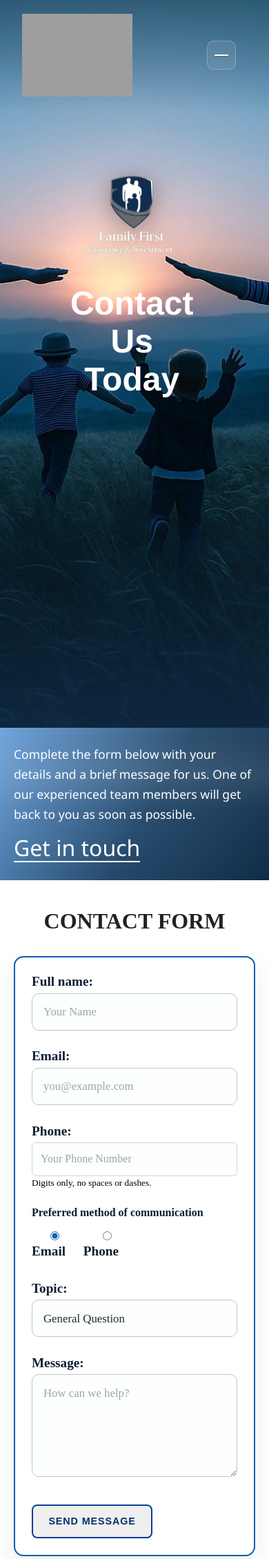
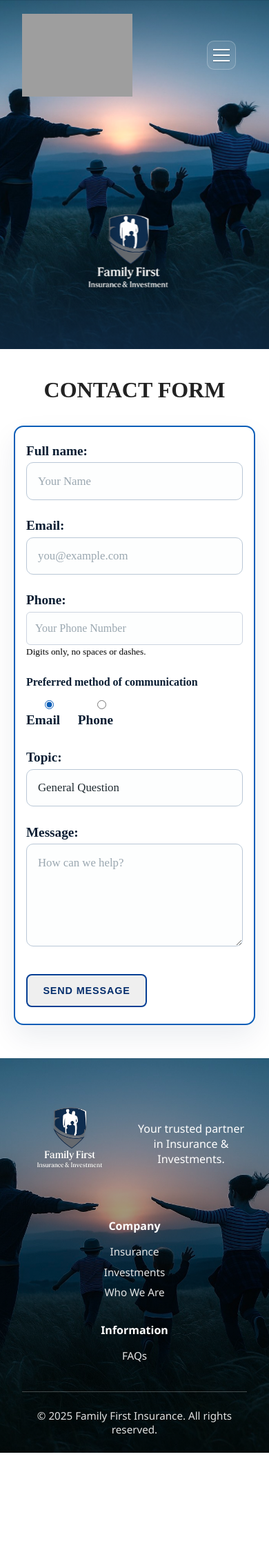
Before and after one commit to nasrAnthony/ffi-web-app, a Django app: page /contact-us/ in a window 390 px wide. Shown: the top 2260 px of the page at 69% size. After the commit the page ends 2106 px from the top, so only its background shows below. Run offline with Django 5.2, Linux system fonts and the light colour scheme; grey boxes are pictures that could not be loaded.

Commit message:
Latest feedback round

```diff
--- a/ffi/app/static/styles/styles.css
+++ b/ffi/app/static/styles/styles.css
@@ -81,9 +81,9 @@ body {
 
 .hero-content {
   position: absolute;
-  top: 35%;          /* was 50%, move higher */
+  top: clamp(12vh, 22vh, 30vh);
   left: 48%;
-  transform: translate(-48%, -35%);  /* adjust translate to match */
+  transform: translateX(-50%);  /* no vertical translate */
   text-align: center;
   color: white;
   z-index: 2;
@@ -100,6 +100,7 @@ body {
   line-height: 1.6;
   margin-top: 0.75rem;  /* spacing below slogan */
 }
+
 
 /* INFO SECTION */
 .info-section {
@@ -2940,15 +2941,27 @@ body {
   z-index:2;
 }
 
-/* ===== Responsive stacking ===== */
 @media (max-width: 980px){
   .wl-split{ grid-template-columns: 1fr; }
   .wl-right{ justify-self:center; }
   .wl-photos{ width:min(80vw, 520px); aspect-ratio: 4 / 5; }
 
   /* gentler overlap on small screens */
-  .wl-photo--a{ width:72%; height:70%; left:2%; top:0; transform:None; }
-  .wl-photo--b{ width:72%; height:70%; right:0; bottom:-2%; transform:None; }
+  .wl-photo--a{
+    width:72%;
+    height:70%;
+    left:2%;
+    top:0;
+    transform:none;
+  }
+
+  .wl-photo--b{
+    width:72%;
+    height:70%;
+    right:0;
+    bottom:-2%;
+    transform:none;
+  }
 }
 
 /* keep your brand headline measure tweak */
@@ -2957,6 +2970,36 @@ body {
   .wl-display{ max-width: clamp(40ch, 60%, 52ch); text-wrap: balance; }
 }
 
+@media (max-width: 980px){
+  /* Investments pages – tighten mobile spacing for image sections */
+  #rrsp .wl-photo--a,
+  #tfsa .wl-photo--f,
+  #overview .wl-photo--a,
+  #tax .wl-photo--f,       /* Non-registered tax section */
+  #tax .wl-photo--a,       /* Corporate tax section */
+  #accounts .wl-photo--f,  /* Corporate accounts section */
+  #dividends .wl-photo--a, /* Corporate dividends section */
+  #liquidity .wl-photo--f  /* Corporate liquidity section */
+  {
+    width: 100%;
+    height: 100%;
+    top: 0;
+    left: 0;
+    right: 0;
+    bottom: 0;
+    transform: none;
+  }
+
+  #rrsp.wl-plain,
+  #tfsa.wl-plain,
+  #overview.wl-plain,
+  #tax.wl-plain,
+  #accounts.wl-plain,
+  #dividends.wl-plain,
+  #liquidity.wl-plain{
+    padding: 1.25rem 0;
+  }
+}
 
 /* Small header layout helpers (carousel uses your provided CSS) */
 .wl-kf {
@@ -3432,19 +3475,30 @@ body {
 .nav-toggle:focus { outline: 2px solid rgba(255,255,255,.45); outline-offset: 2px; }
 
 /* 3 bars */
-.nav-toggle__bar,
+.nav-toggle__bar {
+  position: relative;
+  display: block;
+  width: 60%;
+  height: 2px;
+  margin: 0 auto;
+  background: #fff;
+  box-shadow: 0 1px 2px rgba(0,0,0,.25);
+  transition: transform .25s ease, opacity .2s ease;
+}
+
+/* top & bottom bars */
 .nav-toggle__bar::before,
 .nav-toggle__bar::after {
   content: "";
   position: absolute;
-  left: 10px;
-  right: 10px;
+  left: 0;
+  width: 100%;
   height: 2px;
   background: #fff;
   box-shadow: 0 1px 2px rgba(0,0,0,.25);
-  transition: transform .25s ease, opacity .2s ease;
-}
-.nav-toggle__bar { top: 50%; transform: translateY(-50%); }
+  transition: transform .25s ease, opacity .2s ease, top .25s ease;
+}
+
 .nav-toggle__bar::before { top: -8px; }
 .nav-toggle__bar::after  { top: 8px; }
 
@@ -4032,5 +4086,61 @@ img { max-width: 100%; height: auto; }
   }
 }
 
-/* Optional: if ANY element accidentally becomes scrollable, don't let it “steal” the page scroll */
-.feature-split * { overscroll-behavior: contain; }
+/* ===== CONTACT PAGE OVERRIDES ===== */
+
+/* 1) Kill the huge 125vh hero gap on the contact page */
+body:has(.hero-content--contact) .hero-section {
+  height: 0;
+  background: none;
+}
+
+/* 2) Put hero background on <main> and push content below navbar */
+body:has(.hero-content--contact) main {
+  background:
+    linear-gradient(to bottom, rgba(255,255,255,0) 65%, #102b49c4 100%),
+    url("../images/banner9.jpg") no-repeat center top / cover;
+  padding-top: 7rem;          /* distance under navbar on desktop */
+  padding-bottom: 3rem;       /* space before footer */
+}
+
+/* 3) Contact hero content in normal flow, centered */
+.hero-content.hero-content--contact {
+  position: static !important;
+  top: auto;
+  left: auto;
+  transform: none;
+
+  max-width: 1100px;
+  margin: 0 auto 0;
+  padding: 0 1.5rem;
+}
+
+/* ===== PHONE / SMALL TABLET TWEAKS ===== */
+@media (max-width: 768px) {
+  body:has(.hero-content--contact) main {
+    padding-top: 6rem;        /* slightly tighter but still clears mobile nav */
+    padding-bottom: 2.5rem;
+    background-position: center top;
+  }
+
+  .hero-content.hero-content--contact {
+    max-width: 100%;
+    margin: 0 auto 2rem;
+    padding: 0 1rem;          /* less horizontal padding on small screens */
+  }
+
+  /* Optional: tighten the card a bit on phones */
+  .contact-form--card {
+    padding: 1.5rem 1rem;
+  }
+}
+/* CONTACT PAGE ONLY: bring content closer to "Contact Us Today" */
+body:has(.contact-page-root) .hero-section {
+  height: 70vh;      /* adjust 60–80vh to taste */
+}
+
+@media (max-width: 768px) {
+  body:has(.contact-page-root) .hero-section {
+    height: 60vh;
+  }
+}
--- a/ffi/app/templates/app/about_page.html
+++ b/ffi/app/templates/app/about_page.html
@@ -5,7 +5,7 @@
 
   <div class="hero-content">
     <img class=" reveal reveal--hero hero-logo" src="{% static 'images/logo.png' %}" alt="Family First Insurance" loading="eager" decoding="async" />
-    <h1 class="reveal reveal--hero" data-anim="down" data-duration="2500">Who We Are</h1>
+    <h1 class="reveal reveal--hero" data-anim="down" data-duration="2500">Our Team</h1>
     <p class="reveal" data-anim="down" data-delay="140" data-duration="2300">
       Meet our leadership, advisors and operations team at Family First Insurance who are here to provide the expert advice you need to secure your future.
     </p>
@@ -48,7 +48,7 @@
             </div>
             <div class="wl-photos">
                 <figure class="wl-photo wl-photo--k">
-                  <img src="{% static 'images/peter-portrait.jpg' %}" alt="Family moment">
+                  <img src="{% static 'images/peter-portrait3.jpg' %}" alt="Family moment">
                 </figure>
             </div>
           </article>
--- a/ffi/app/templates/app/base_page.html
+++ b/ffi/app/templates/app/base_page.html
@@ -156,7 +156,7 @@
 
             <!-- WHO WE ARE -->
             <li class="nav-item">
-              <a href="/about-us/" class="nav-link">WHO WE ARE</a>
+              <a href="/about-us/" class="nav-link">OUR TEAM</a>
             </li>
 
             <!-- CONTACT -->
--- a/ffi/app/templates/app/contact_page.html
+++ b/ffi/app/templates/app/contact_page.html
@@ -4,49 +4,30 @@
 {% block title %}Family First Insurance – Home{% endblock %}
 
 {% block content %}
-
+<div class="contact-page-root">
   <!-- ================= Hero ================= -->
   <div class="hero-content">
     <img class="reveal reveal--hero hero-logo"
          src="{% static 'images/logo.png' %}"
          alt="Family First Insurance"
          loading="eager" decoding="async" />
-    <h1 class="reveal reveal--hero"
-        data-anim="down" data-duration="2500">Contact Us Today</h1>
   </div>
 
 <!-- ===== Keep the hero as the page background for this band ===== -->
 <section class="after-hero-bg">
   <div class="after-hero-surface">
-    <section class="ins-intro reveal"
-             data-anim="up" data-duration="900"
-             aria-label="Life insurance intro">
-      <div class="ins-intro__wrap">
-        <div class="ins-intro__copy">
-          <p>
-            Complete the form below with your details and a brief message for us.
-            One of our experienced team members will get back to you as soon as possible.
-          </p>
-        </div>
-
-        <div class="ins-intro__rule" aria-hidden="true"></div>
-        <h2 class="ins-intro__headline">
-          <span class="u-underline">Get in touch</span>
-        </h2>
-      </div>
-    </section>
 
     <!-- ================= Contact CTA (clean, single-column) ================= -->
     <section class="contact-cta contact-cta--clean">
       <div class="contact-cta__wrap">
 
-        <header class="contact-cta__intro reveal"
+        <header class="contact-cta__intro"
                 data-anim="up" data-duration="900">
           <h2 class="contact-cta__title">CONTACT FORM</h2>
         </header>
 
         <!-- Form card -->
-        <div class="contact-cta__center reveal"
+        <div class="contact-cta__center"
              data-anim="up" data-delay="150" data-duration="900">
 
           <form id="contact-form"
@@ -124,6 +105,7 @@
 
   </div>
 </section>
+</div>
 
 <script>
   (function () {
--- a/ffi/app/templates/app/investment/rrsp_investments_page.html
+++ b/ffi/app/templates/app/investment/rrsp_investments_page.html
@@ -53,7 +53,7 @@
             <aside class="wl-right" aria-label="Related visuals">
               <div class="wl-photos">
                 <figure class="wl-photo wl-photo--a">
-                  <img src="{% static 'images/invest_tfsa.png' %}" alt="Workplace planning (optional)">
+                  <img src="{% static 'images/rrsp-group.png' %}" alt="Workplace planning (optional)">
                 </figure>
                 <figure class="wl-photo wl-photo--b">
                   <img src="{% static 'images/tl-1.png' %}" alt="Employee saving (optional)">
--- a/ffi/app/views.py
+++ b/ffi/app/views.py
@@ -90,7 +90,7 @@ def resources_view(request):
     return render(request, "app/resources_page.html")
 
 
-INTERNAL_CONTACT = "epic2battle3@gmail.com"
+INTERNAL_CONTACT = settings.INTERNAL_CONTACT
 FROM_IDENTITY    = settings.DEFAULT_FROM_EMAIL
 
 def contact_view(request):
```
Also changed, not shown: ffi/app/static/images/di-2.png, ffi/app/static/images/peter-portrait3.jpg (added), ffi/app/static/images/rrsp-group.png (added), 3 other files.
